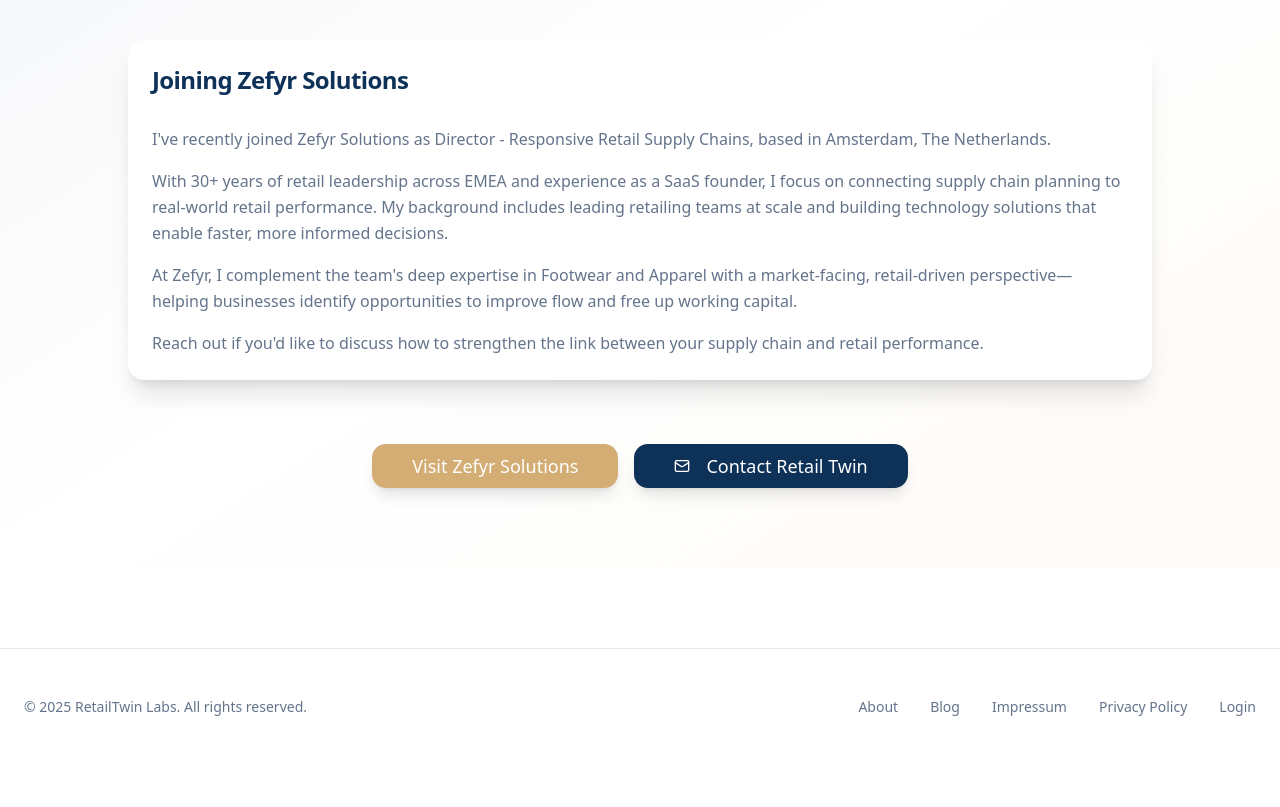
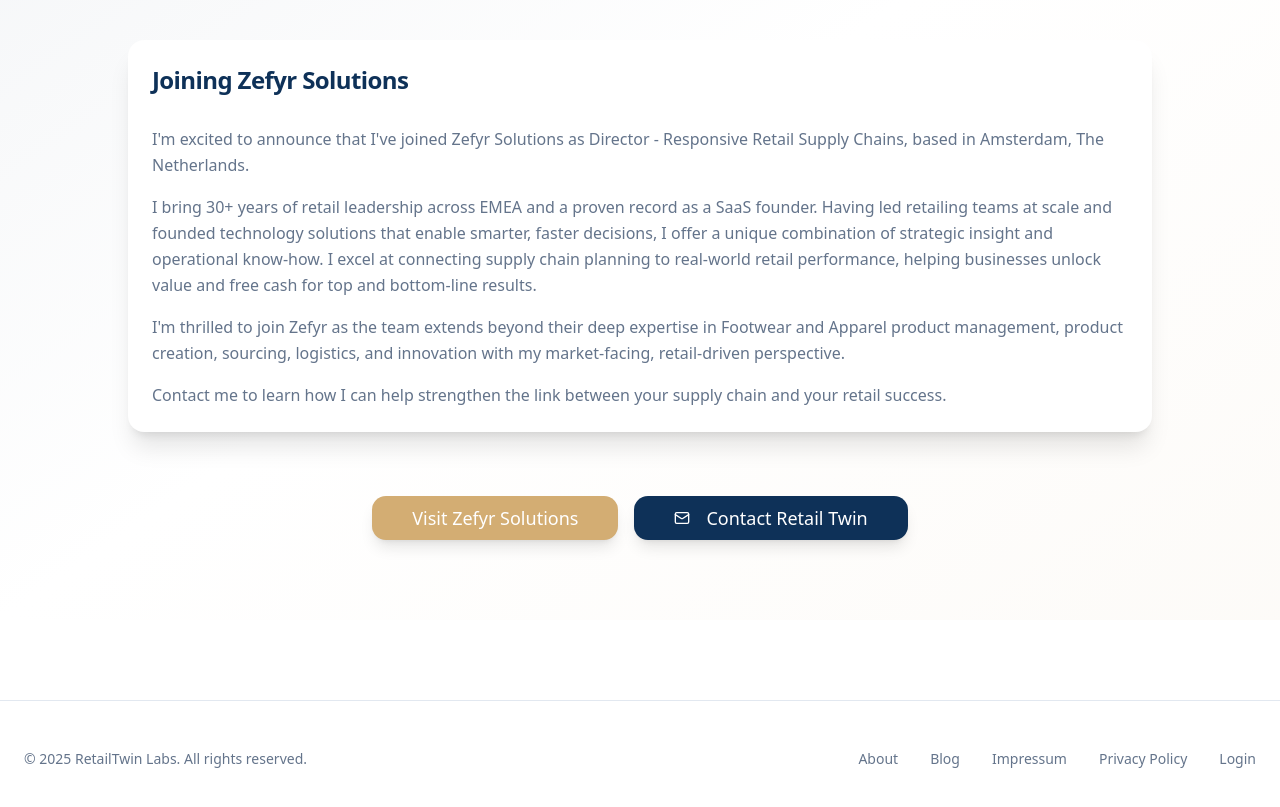
Before and after one commit to retailtwin/retailtwin-cockpit, a React (Vite) app: page / in a window 1280 px wide. Shown: the part 3452-4259 px from the top of the page. Before the commit the page ends 4217 px from the top, so only its background shows below. Built offline with nearby package versions, Linux system fonts and the light colour scheme; the HTML template or start-up script is replaced by a standard one.

Commit message:
Reverted to commit 05d9941907ae876e52e7559f072a0b3c5a95831c

```diff
--- a/src/pages/Landing.tsx
+++ b/src/pages/Landing.tsx
@@ -228,16 +228,16 @@ const Landing = () => {
                 <CardTitle className="text-2xl mb-6">Joining Zefyr Solutions</CardTitle>
                 <CardDescription className="text-base leading-relaxed space-y-4">
                   <p>
-                    I've recently joined Zefyr Solutions as Director - Responsive Retail Supply Chains, based in Amsterdam, The Netherlands.
+                    I'm excited to announce that I've joined Zefyr Solutions as Director - Responsive Retail Supply Chains, based in Amsterdam, The Netherlands.
                   </p>
                   <p>
-                    With 30+ years of retail leadership across EMEA and experience as a SaaS founder, I focus on connecting supply chain planning to real-world retail performance. My background includes leading retailing teams at scale and building technology solutions that enable faster, more informed decisions.
+                    I bring 30+ years of retail leadership across EMEA and a proven record as a SaaS founder. Having led retailing teams at scale and founded technology solutions that enable smarter, faster decisions, I offer a unique combination of strategic insight and operational know-how. I excel at connecting supply chain planning to real-world retail performance, helping businesses unlock value and free cash for top and bottom-line results.
                   </p>
                   <p>
-                    At Zefyr, I complement the team's deep expertise in Footwear and Apparel with a market-facing, retail-driven perspective—helping businesses identify opportunities to improve flow and free up working capital.
+                    I'm thrilled to join Zefyr as the team extends beyond their deep expertise in Footwear and Apparel product management, product creation, sourcing, logistics, and innovation with my market-facing, retail-driven perspective.
                   </p>
                   <p>
-                    Reach out if you'd like to discuss how to strengthen the link between your supply chain and retail performance.
+                    Contact me to learn how I can help strengthen the link between your supply chain and your retail success.
                   </p>
                 </CardDescription>
               </CardHeader>
```
